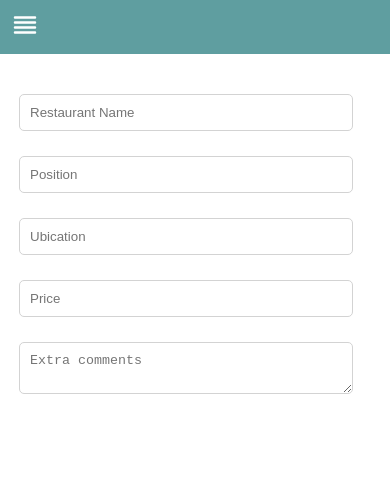
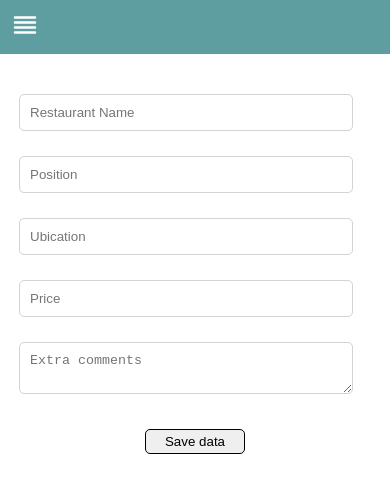
Before and after one commit to javirro/food-ranking-ui, a React (Create React App) app: page /cheesecakes in a window 390 px wide. Shown: the top 492 px of the page. Built offline with nearby package versions, Linux system fonts and the light colour scheme.

Commit message:
Add Button Component to save Data

```diff
--- a/src/Components/AddItemButton.jsx
+++ b/src/Components/AddItemButton.jsx
@@ -1,4 +1,14 @@
-const AddItemButton = () => {
+import "../Styles/addItemButton.css"
+const AddItemButton = ({ data }) => {
+  const saveData = async () => {
+
+  }
+  return (
+    <div className="save-btn-container">
+      <button className="save-btn" onClick={() => saveData}>Save data</button>
+      </div>
+
+  )
 
 }
 
--- a/src/Routes/Cheesecakes.jsx
+++ b/src/Routes/Cheesecakes.jsx
@@ -1,5 +1,6 @@
 import React, { useState } from "react"
 import TextInputs from "../Components/TextInputs"
+import AddItemButton from "../Components/AddItemButton"
 const Cheesecakes = () => {
   const [data, setData] = useState({
     name: null,
@@ -11,6 +12,7 @@ const Cheesecakes = () => {
   return (
     <main className="main-routes-container">
       <TextInputs data={data} setData={setData} />
+      <AddItemButton />
     </main>)
 }
 
--- /dev/null
+++ b/src/Styles/addItemButton.css
@@ -0,0 +1,24 @@
+.save-btn-container {
+    margin-top: 10px;
+    margin-left: 10px;
+    padding: 10px;
+}
+
+@media (max-width: 400px) {
+    .save-btn-container {
+        display: flex;
+        flex-direction: column;
+        justify-content: center;
+        align-items: center;
+        padding: 5px;
+        margin-top: 0px;
+        margin-left: 0px;
+    }
+}
+
+.save-btn {
+    padding: 4px;
+    border-radius: 5px;
+    border: 1px solid black;
+    width: 100px;
+}
```
